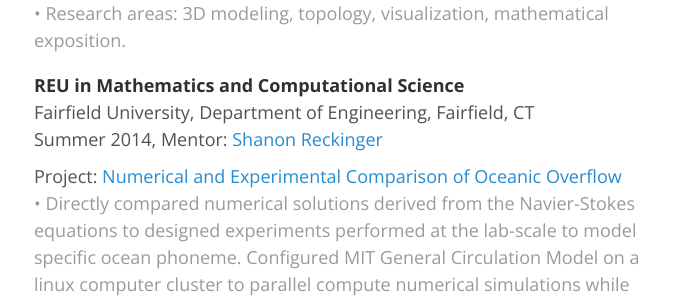
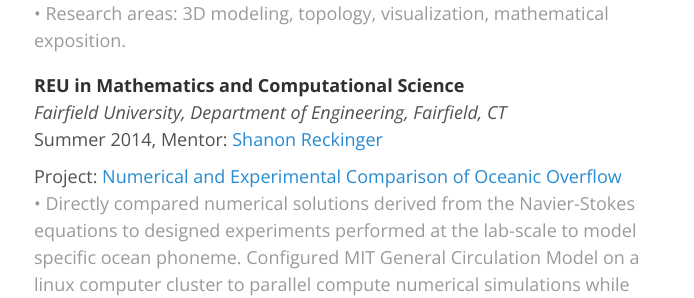
Before and after one commit to fredhohman/fredhohman.github.io, a Jekyll site: the page built from about.md, in a window 1280 px wide. Shown: the part 3015-3313 px from the top of the page, without its empty margins (291-985 px from the left). Built offline with Jekyll 4.4.1, drawn with Linux system fonts in a browser that asks for light colours.

Commit message:
italics styling on reu

```diff
--- a/about.md
+++ b/about.md
@@ -99,7 +99,7 @@ Project: [3D Printing the Trefoil Knot and its Pages][trefoil]
 </span>
 
 **REU in Mathematics and Computational Science**
-Fairfield University, Department of Engineering, Fairfield, CT
+*Fairfield University, Department of Engineering, Fairfield, CT*
 Summer 2014, Mentor: [Shanon Reckinger][sr]
 <span style="margin-top:10px; display:block"></span>
 Project: [Numerical and Experimental Comparison of Oceanic Overflow][reu]
```
